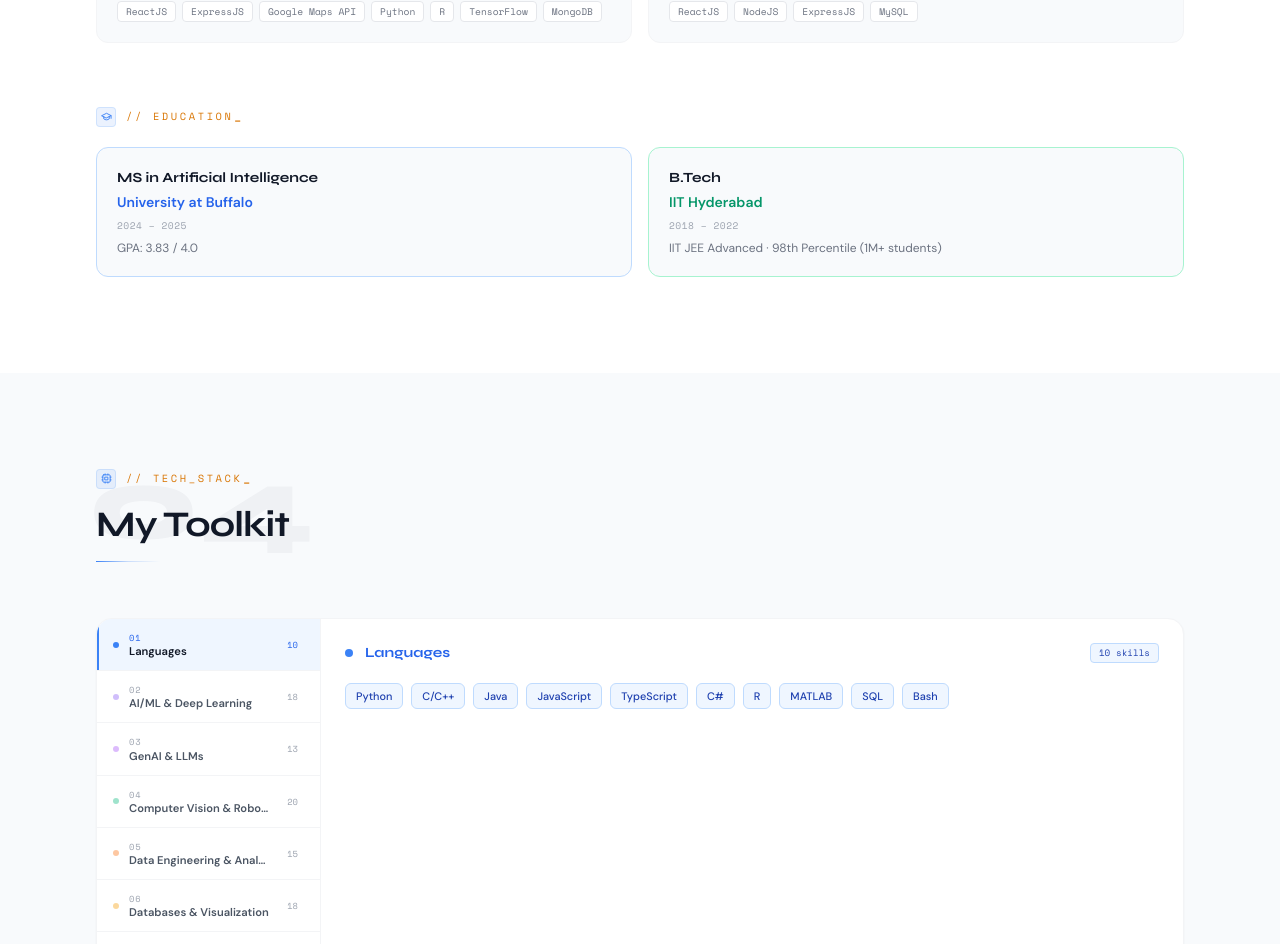
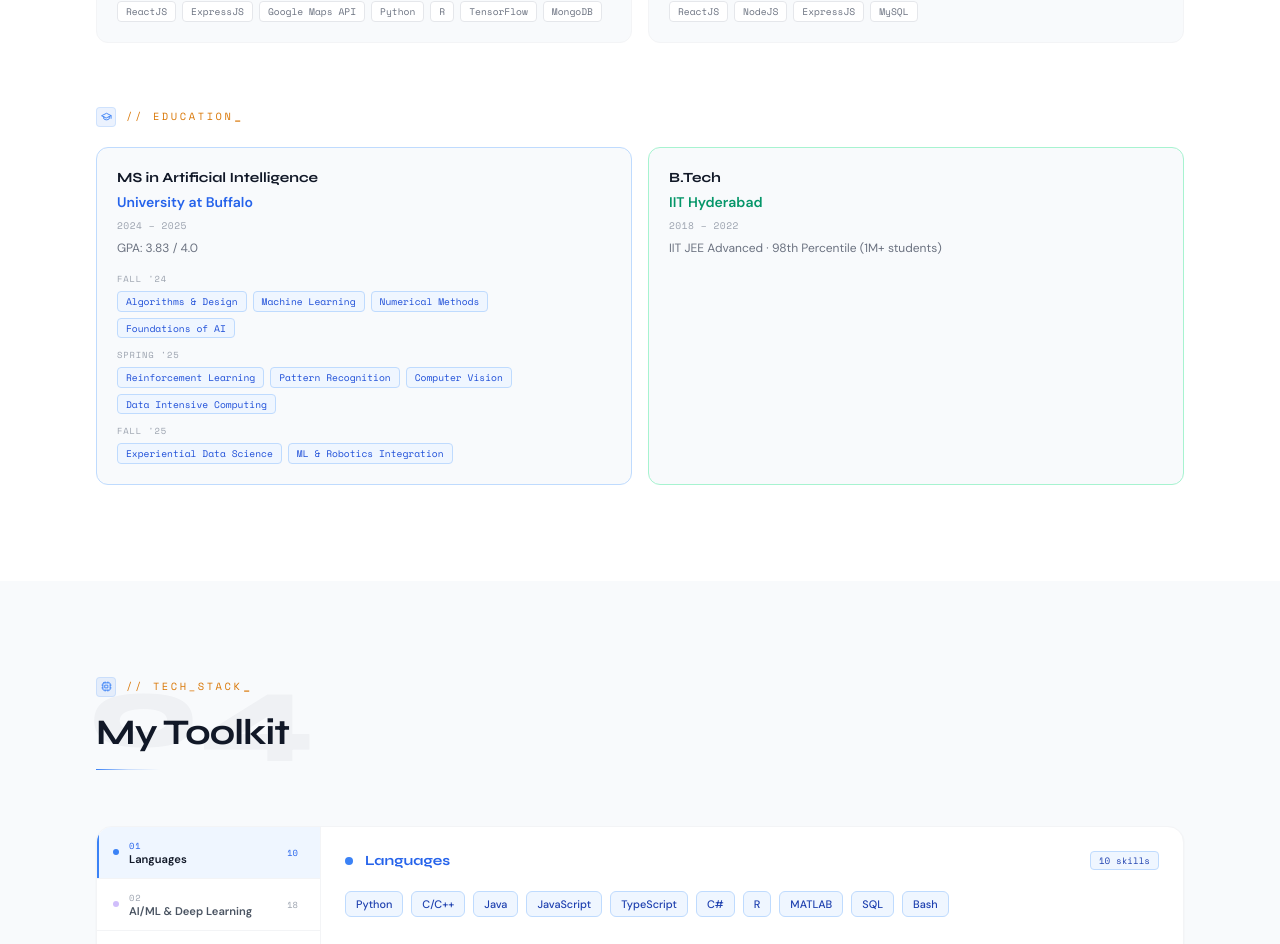
Before and after one commit to swarat17/swarat17.github.io, a Next.js app: page / in a window 1280 px wide. Shown: the part 4050-4994 px from the top of the page. Built offline with nearby package versions, Linux system fonts and the light colour scheme.

Commit message:
relevant courses added

```diff
--- a/src/components/Experience.js
+++ b/src/components/Experience.js
@@ -111,6 +111,11 @@ const education = [
     detail: 'GPA: 3.83 / 4.0',
     color: 'text-blue-600 dark:text-blue-400',
     border: 'border-blue-200 dark:border-blue-500/15 hover:border-blue-400/40 dark:hover:border-blue-500/30',
+    courses: [
+      { term: 'Fall \'24', items: ['Algorithms & Design', 'Machine Learning', 'Numerical Methods', 'Foundations of AI'] },
+      { term: 'Spring \'25', items: ['Reinforcement Learning', 'Pattern Recognition', 'Computer Vision', 'Data Intensive Computing'] },
+      { term: 'Fall \'25', items: ['Experiential Data Science', 'ML & Robotics Integration'] },
+    ],
   },
   {
     degree: 'B.Tech',
@@ -231,8 +236,24 @@ export default function Experience() {
                 >
                   <p className="font-display text-sm font-bold text-gray-900 dark:text-slate-100">{edu.degree}</p>
                   <p className={`font-semibold text-sm mt-1 ${edu.color}`}>{edu.school}</p>
-                  <p className="font-mono text-[0.6rem] tracking-wider text-gray-400 dark:text-slate-500 mt-1.5 uppercase">{edu.period}</p>
+                  <p className="font-mono text-[0.6rem] tracking-wider text-gray-400 dark:text-slate-400 mt-1.5 uppercase">{edu.period}</p>
                   <p className="text-xs text-gray-500 dark:text-slate-400 mt-2">{edu.detail}</p>
+                  {edu.courses && (
+                    <div className="mt-4 space-y-2.5">
+                      {edu.courses.map((g) => (
+                        <div key={g.term}>
+                          <p className="font-mono text-[0.55rem] tracking-widest text-gray-400 dark:text-slate-500 uppercase mb-1.5">{g.term}</p>
+                          <div className="flex flex-wrap gap-1.5">
+                            {g.items.map((c) => (
+                              <span key={c} className="font-mono text-[0.6rem] px-2 py-0.5 rounded border border-blue-200 dark:border-blue-500/20 text-blue-700 dark:text-blue-300 bg-blue-50 dark:bg-blue-500/10">
+                                {c}
+                              </span>
+                            ))}
+                          </div>
+                        </div>
+                      ))}
+                    </div>
+                  )}
                 </div>
               ))}
             </div>
```
